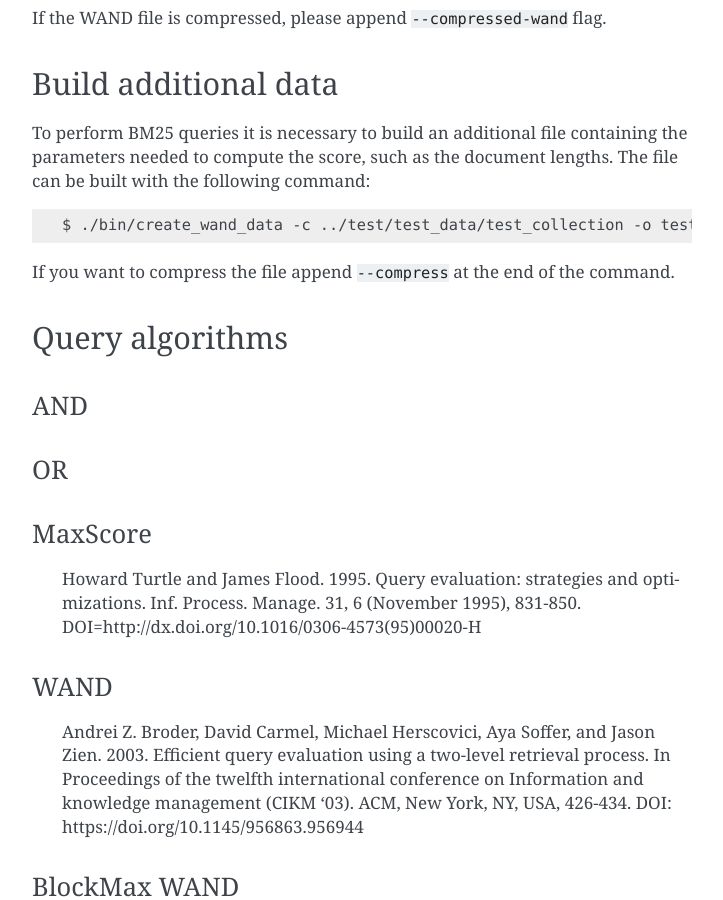
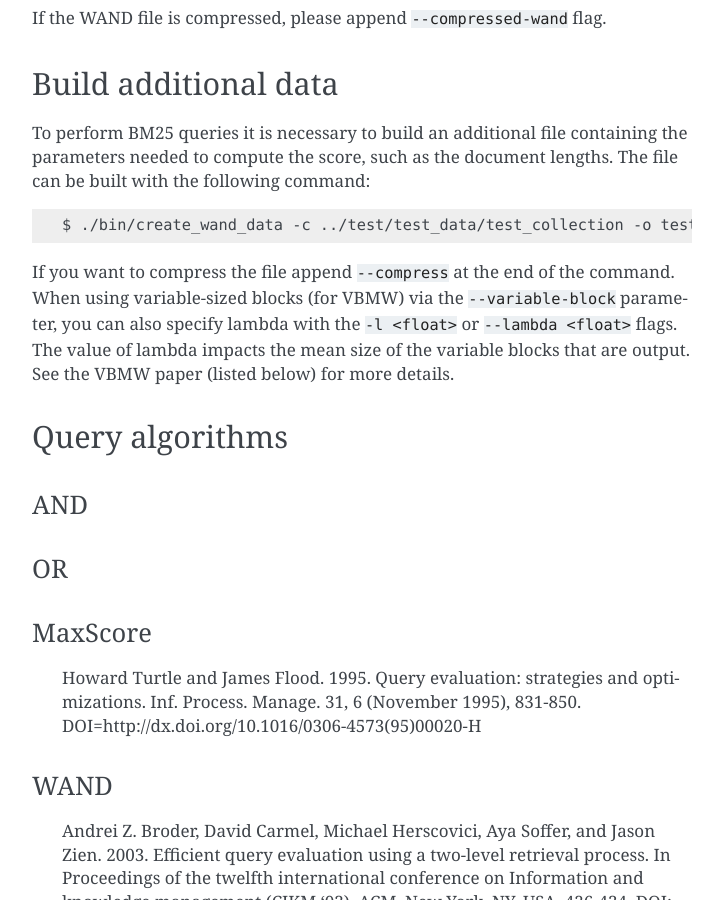
Before and after one commit to pisa-engine/pisa, a Sphinx documentation site: the page built from docs/source/query_index.md, in a window 1280 px wide and 900 px high, scrolled down 694 px. Shown: the whole window, without its empty margins (388-1111 px from the left). Built offline with Sphinx 7.4.7, drawn with Linux system fonts in a browser that asks for light colours.

Commit message:
Add small documentation

```diff
--- a/docs/source/query_index.md
+++ b/docs/source/query_index.md
@@ -39,6 +39,10 @@ file can be built with the following command:
     $ ./bin/create_wand_data -c ../test/test_data/test_collection -o test_collection.wand
 
 If you want to compress the file append `--compress` at the end of the command.
+When using variable-sized blocks (for VBMW) via the `--variable-block` parameter,
+you can also specify lambda with the `-l <float>` or `--lambda <float>` flags.
+The value of lambda impacts the mean size of the variable blocks that are
+output. See the VBMW paper (listed below) for more details.
 
 
 ## Query algorithms
```
